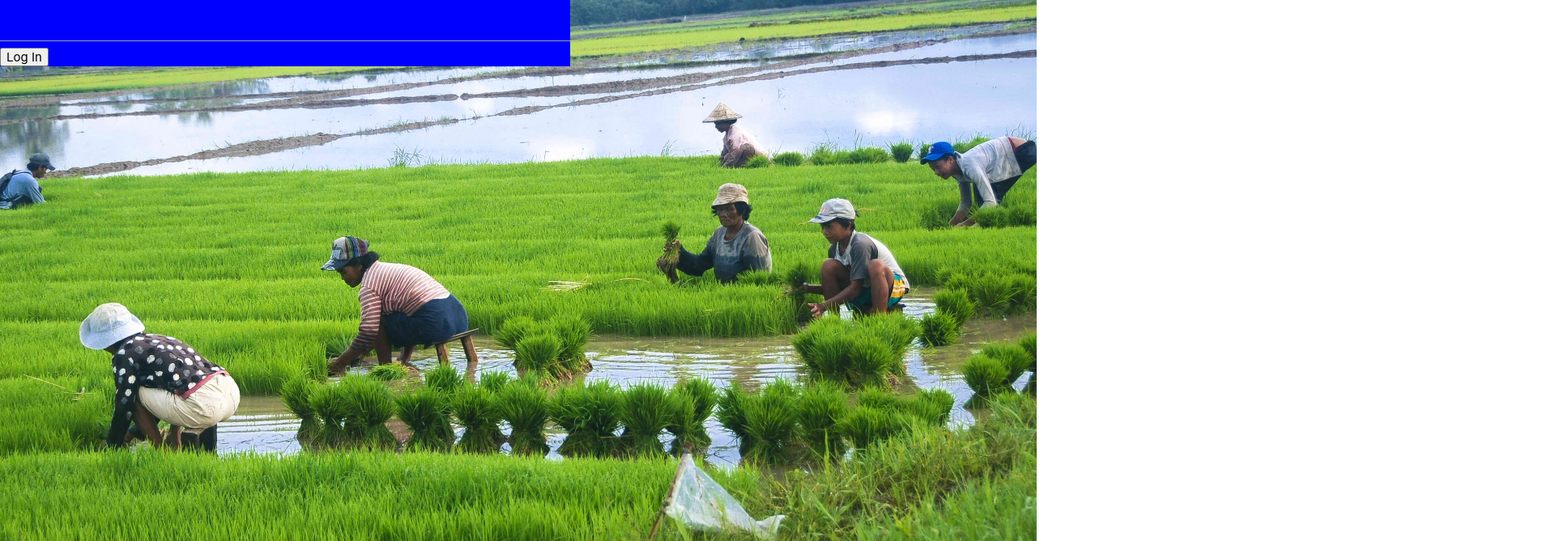
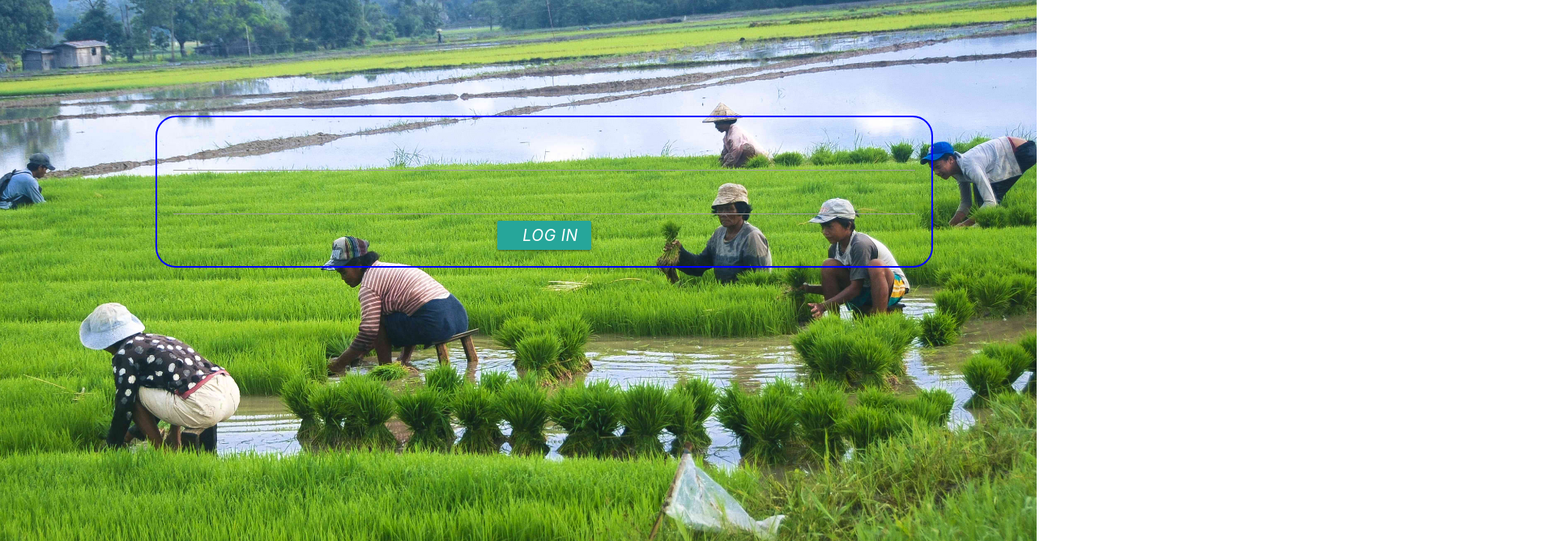
Before and after one commit to najaafar/FITS, a plain HTML site: page login.html in a window 1280 px wide. Shown: the part 131-800 px from the top of the page at 81% size, 1920 px wide, since content can reach past the window. Drawn offline with nearby package versions, Linux system fonts and the light colour scheme.

Commit message:
latest login

```diff
--- a/css/login.css
+++ b/css/login.css
@@ -6,10 +6,26 @@ html{
   background-size: cover;
 }
 
+#header{
+		width: 150%;
+}
+
 #center{
-		background-color: blue;
-		width: 55%;
-		height: 45%;
-		position: center;
+		background-color: transparent;
+		display:inline-block;
+		float:none;
+	    text-align:left;
+		margin-right:-4px;
+		text-align:center;
+        margin-top: 15%;
+        margin-bottom:15%;
+        margin-left: 15%;
+        position: relative;
+        top: 100%;
+        border-radius: 25px;
+	    border: 2px solid;
+	    border-color: blue;
+	    padding: 20px;
+	    width: 75%;
 
 }
--- a/login.html
+++ b/login.html
@@ -4,18 +4,19 @@
 
 		<title>FITS-IS (Reborn)</title>
 
-		 <link type="text/css" rel="stylesheet" href="css/materialize.min.css"  media="screen,projection"/>
+		<link type="text/css" rel="stylesheet" href="css/materialize.min.css"  media="screen,projection"/>
 		<link rel="stylesheet" href="./css/login.css">
 
 	</head>
 	<body>
+		<script type="text/javascript" src="js/materialize.min.js"></script>
 		<div id="header">
-		<img src="images/banner.png"></img>
+			<img src="images/banner.png"></img>
 		</div>
 		<div id="center">
 			<input type="text" id="username" value=""/></br>
 			<input type="password" id="password" value=""/></br>
-			<button type="submit">Log In</button>
+			<button type="submit" class="btn waves-effect waves-light"> <i class="material-icons right">Log In</i></button>
 		</div>
 
 		<div id="footer">
```
